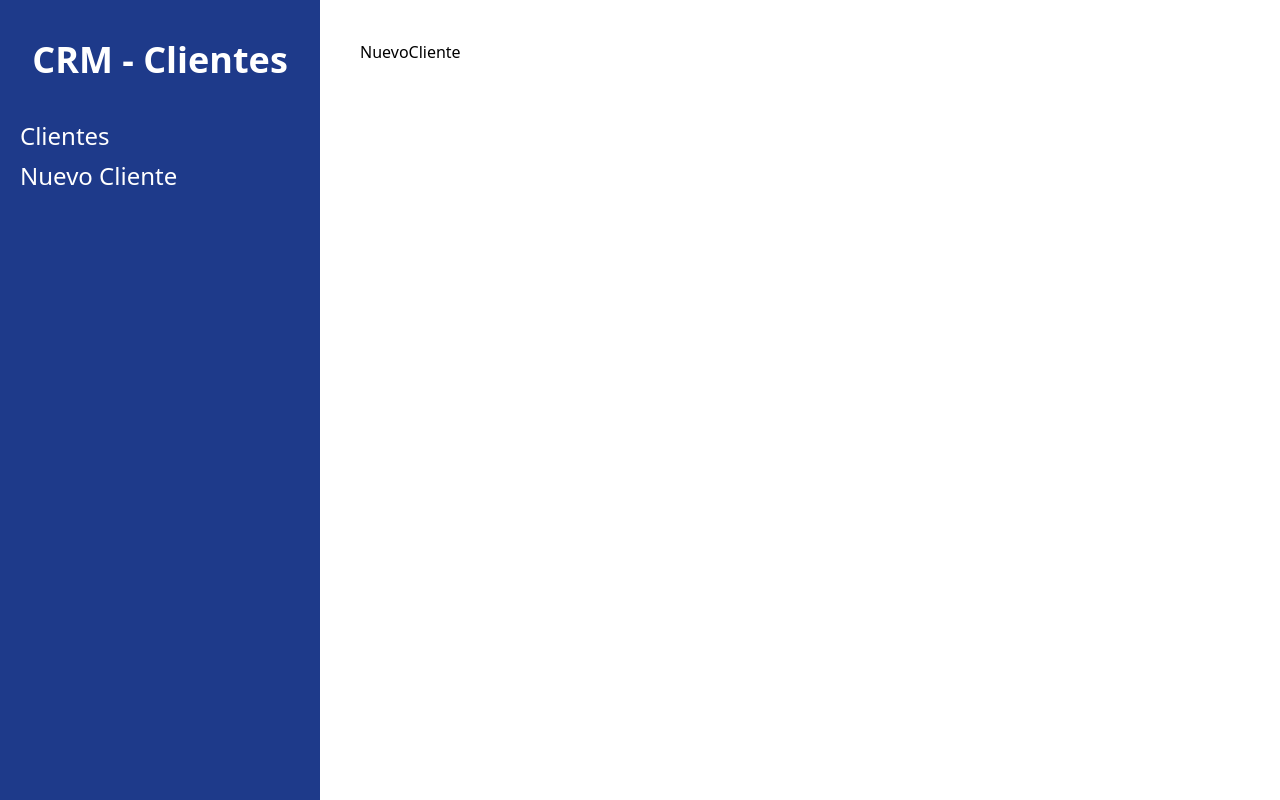
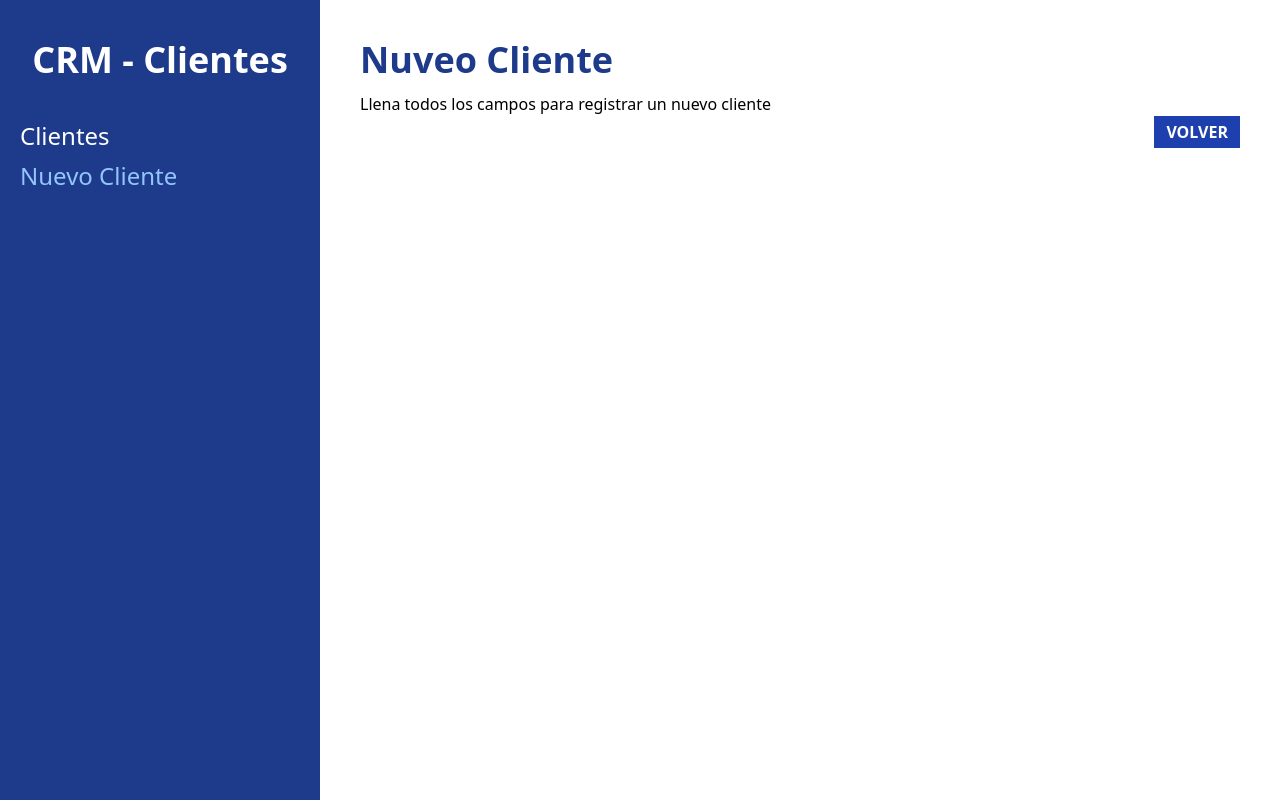
Before and after one commit to arosteguimaranto/Administrador-De-Clientes, a React (Vite) app: page /clientes/nuevo in a window 1280 px wide. Built offline with nearby package versions, Linux system fonts and the light colour scheme.

Commit message:
Primeros Pasos creando el Formulario de Clientes

```diff
--- a/src/components/Layout.jsx
+++ b/src/components/Layout.jsx
@@ -3,8 +3,6 @@
 export const Layout = () => {
 
     const location = useLocation()
-
-    console.log(location)
 
     return (
         <div className="md:flex md:min-h-screen">
@@ -16,8 +14,8 @@
                     className={`${location.pathname === '/' ? 'text-blue-300' : 'text-white'} text-2xl block mt-2 hover:text-blue-300 `}
                      to='/'>Clientes</Link>
                     <Link
-                    className={`${location.pathname === '/clientes/nuevo  ' ? 'text-blue-300' : 'text-white'} text-2xl block mt-2 hover:text-blue-300 `}
-                    >Nuevo Cliente</Link>
+                    className={`${location.pathname === '/clientes/nuevo' ? 'text-blue-300' : 'text-white'} text-2xl block mt-2 hover:text-blue-300 `}
+                    to='/clientes/nuevo'>Nuevo Cliente</Link>
 
                 </nav>
 
--- a/src/pages/NuevoCliente.jsx
+++ b/src/pages/NuevoCliente.jsx
@@ -1,7 +1,19 @@
-
+import { useNavigate } from 'react-router-dom'
 
 export const NuevoCliente = () => {
+
+  const navigate = useNavigate()
   return (
-    <div>NuevoCliente</div>
+    <>
+      <h1 className="font-black text-4xl text-blue-900"> Nuveo Cliente</h1>
+      <p className="mt-3"> Llena todos los campos para registrar un nuevo cliente</p>
+
+      <div className=" flex justify-end">
+        <button className=" bg-blue-800 text-white px-3 py-1 font-bold uppercase"
+          onClick={() => navigate(-1)}>
+          Volver
+        </button>
+      </div>
+    </>
   )
 }
```
